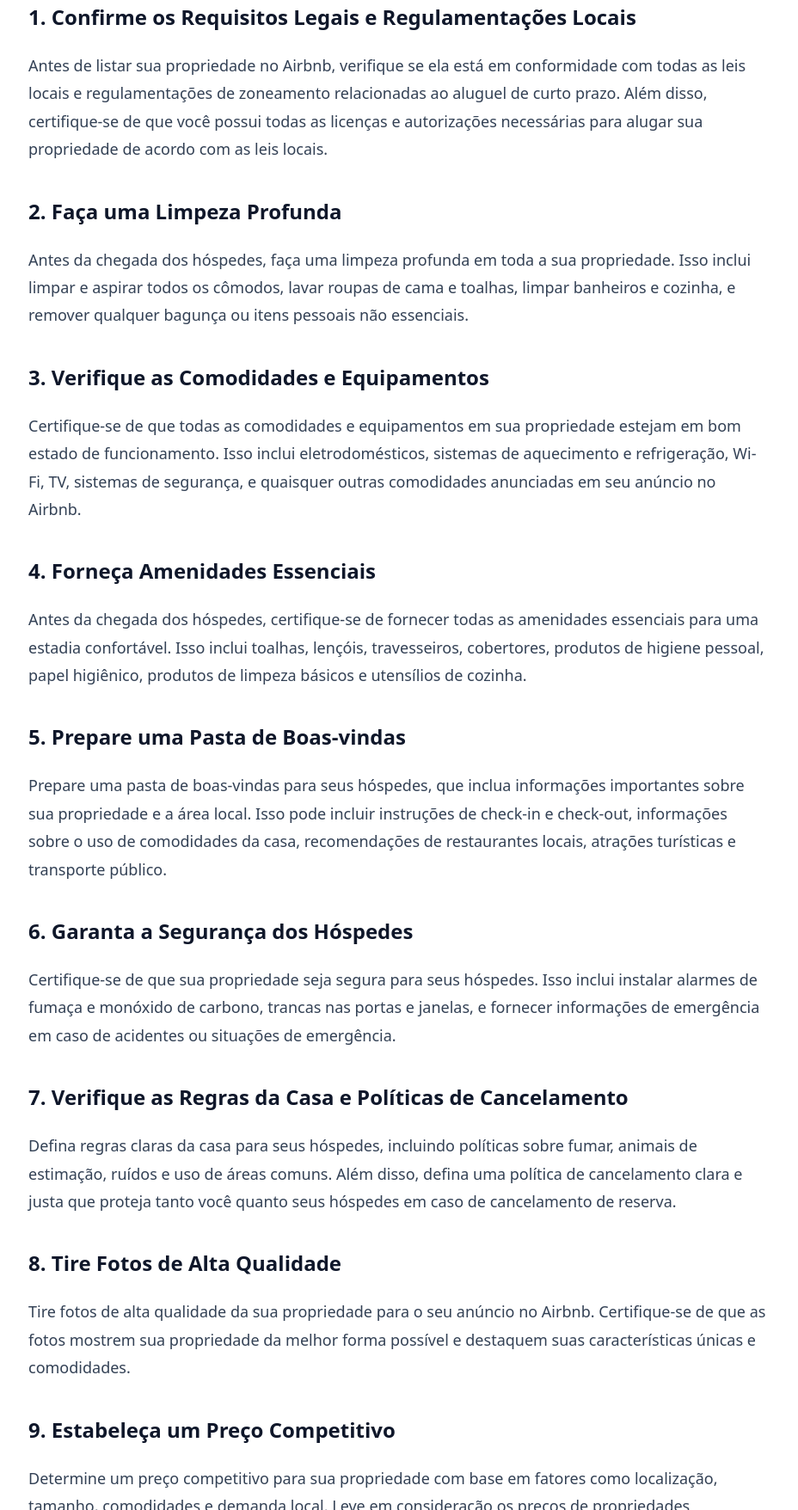
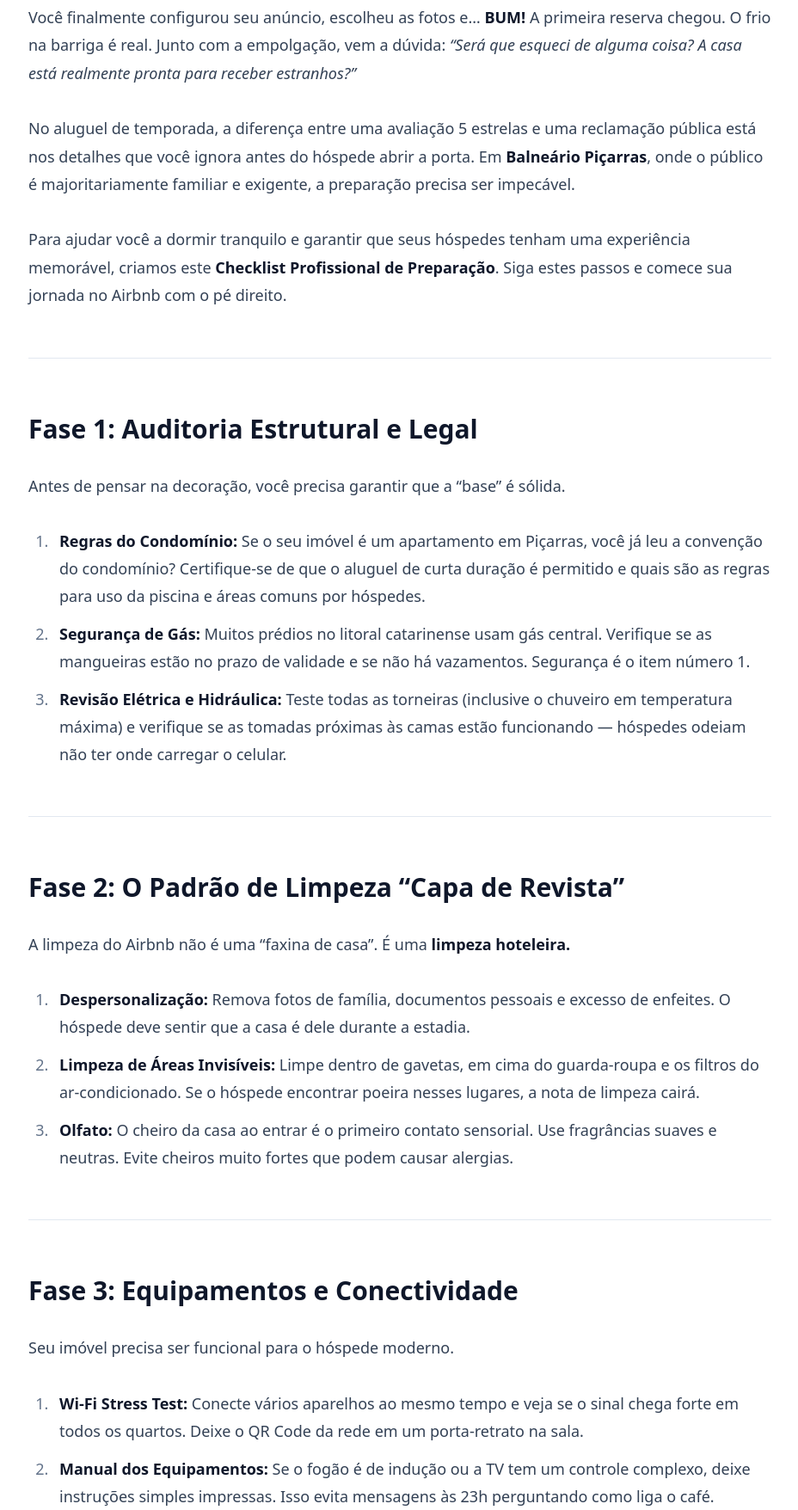
Before and after one commit to zuniojr/anfitriao-picarras, an Astro site: page /blog/checklist-de-preparacao-para-alugar-no-airbnb-tudo-o-que-voce-precisa-saber in a window 1280 px wide. Shown: the part 1044-2800 px from the top of the page at 86% size, without its empty margins (175-1103 px from the left). Built offline with nearby package versions, Linux system fonts and the light colour scheme; Astro itself is replaced by a stand-in of ours.

Commit message:
seo: otimizacao do checklist de preparacao Airbnb (Lote 3 - Post 2/10)

```diff
--- a/src/content/blog/checklist-de-preparacao-para-alugar-no-airbnb-tudo-o-que-voce-precisa-saber.md
+++ b/src/content/blog/checklist-de-preparacao-para-alugar-no-airbnb-tudo-o-que-voce-precisa-saber.md
@@ -1,61 +1,80 @@
 ---
-title: "Checklist de Preparação para Alugar no Airbnb: Tudo o que Você Precisa Saber"
-description: "Alugar sua propriedade no Airbnb pode ser uma excelente maneira de ganhar dinheiro extra e compartilhar sua casa com viajantes de todo o mundo. No entanto, para garantir uma experiência positiva pa..."
+title: "Checklist de Preparação Airbnb em Piçarras: O Guia Passo a Passo (2024)"
+description: "A primeira reserva está chegando? Não entre em pânico. Siga este checklist profissional para preparar seu imóvel em Piçarras e garantir o selo de Superhost."
 pubDate: 2024-06-09
 heroImage: "/images/blog/checkelist.avif"
+tags: ["Checklist", "Anfitrião", "Airbnb", "Preparação", "Piçarras"]
 ---
 
+Você finalmente configurou seu anúncio, escolheu as fotos e… **BUM!** A primeira reserva chegou. O frio na barriga é real. Junto com a empolgação, vem a dúvida: *"Será que esqueci de alguma coisa? A casa está realmente pronta para receber estranhos?"*
 
-### **1. Confirme os Requisitos Legais e Regulamentações Locais**
+No aluguel de temporada, a diferença entre uma avaliação 5 estrelas e uma reclamação pública está nos detalhes que você ignora antes do hóspede abrir a porta. Em **Balneário Piçarras**, onde o público é majoritariamente familiar e exigente, a preparação precisa ser impecável.
 
-Antes de listar sua propriedade no Airbnb, verifique se ela está em conformidade com todas as leis locais e regulamentações de zoneamento relacionadas ao aluguel de curto prazo. Além disso, certifique-se de que você possui todas as licenças e autorizações necessárias para alugar sua propriedade de acordo com as leis locais.
+Para ajudar você a dormir tranquilo e garantir que seus hóspedes tenham uma experiência memorável, criamos este **Checklist Profissional de Preparação**. Siga estes passos e comece sua jornada no Airbnb com o pé direito.
 
+---
 
-### **2. Faça uma Limpeza Profunda**
+## Fase 1: Auditoria Estrutural e Legal
 
-Antes da chegada dos hóspedes, faça uma limpeza profunda em toda a sua propriedade. Isso inclui limpar e aspirar todos os cômodos, lavar roupas de cama e toalhas, limpar banheiros e cozinha, e remover qualquer bagunça ou itens pessoais não essenciais.
+Antes de pensar na decoração, você precisa garantir que a "base" é sólida.
 
+1. **Regras do Condomínio:** Se o seu imóvel é um apartamento em Piçarras, você já leu a convenção do condomínio? Certifique-se de que o aluguel de curta duração é permitido e quais são as regras para uso da piscina e áreas comuns por hóspedes.
+2. **Segurança de Gás:** Muitos prédios no litoral catarinense usam gás central. Verifique se as mangueiras estão no prazo de validade e se não há vazamentos. Segurança é o item número 1.
+3. **Revisão Elétrica e Hidráulica:** Teste todas as torneiras (inclusive o chuveiro em temperatura máxima) e verifique se as tomadas próximas às camas estão funcionando — hóspedes odeiam não ter onde carregar o celular.
 
-### **3. Verifique as Comodidades e Equipamentos**
+---
 
-Certifique-se de que todas as comodidades e equipamentos em sua propriedade estejam em bom estado de funcionamento. Isso inclui eletrodomésticos, sistemas de aquecimento e refrigeração, Wi-Fi, TV, sistemas de segurança, e quaisquer outras comodidades anunciadas em seu anúncio no Airbnb.
+## Fase 2: O Padrão de Limpeza "Capa de Revista"
 
+A limpeza do Airbnb não é uma "faxina de casa". É uma **limpeza hoteleira.**
 
-### **4. Forneça Amenidades Essenciais**
+1. **Despersonalização:** Remova fotos de família, documentos pessoais e excesso de enfeites. O hóspede deve sentir que a casa é dele durante a estadia.
+2. **Limpeza de Áreas Invisíveis:** Limpe dentro de gavetas, em cima do guarda-roupa e os filtros do ar-condicionado. Se o hóspede encontrar poeira nesses lugares, a nota de limpeza cairá.
+3. **Olfato:** O cheiro da casa ao entrar é o primeiro contato sensorial. Use fragrâncias suaves e neutras. Evite cheiros muito fortes que podem causar alergias.
 
-Antes da chegada dos hóspedes, certifique-se de fornecer todas as amenidades essenciais para uma estadia confortável. Isso inclui toalhas, lençóis, travesseiros, cobertores, produtos de higiene pessoal, papel higiênico, produtos de limpeza básicos e utensílios de cozinha.
+---
 
+## Fase 3: Equipamentos e Conectividade
 
-### **5. Prepare uma Pasta de Boas-vindas**
+Seu imóvel precisa ser funcional para o hóspede moderno.
 
-Prepare uma pasta de boas-vindas para seus hóspedes, que inclua informações importantes sobre sua propriedade e a área local. Isso pode incluir instruções de check-in e check-out, informações sobre o uso de comodidades da casa, recomendações de restaurantes locais, atrações turísticas e transporte público.
+1. **Wi-Fi Stress Test:** Conecte vários aparelhos ao mesmo tempo e veja se o sinal chega forte em todos os quartos. Deixe o QR Code da rede em um porta-retrato na sala.
+2. **Manual dos Equipamentos:** Se o fogão é de indução ou a TV tem um controle complexo, deixe instruções simples impressas. Isso evita mensagens às 23h perguntando como liga o café.
+3. **Smart Lock:** Se você ainda usa chaves físicas, considere a troca por fechadura eletrônica. É a maior facilidade operacional que um anfitrião pode ter.
 
+---
 
-### **6. Garanta a Segurança dos Hóspedes**
+## Fase 4: O Kit de Boas-Vindas (O Fator Uau)
 
-Certifique-se de que sua propriedade seja segura para seus hóspedes. Isso inclui instalar alarmes de fumaça e monóxido de carbono, trancas nas portas e janelas, e fornecer informações de emergência em caso de acidentes ou situações de emergência.
+Hospitalidade é sobre fazer o hóspede se sentir esperado.
 
+1. **Guia Local de Piçarras:** Não deixe o hóspede perdido. Indique sua padaria favorita, o melhor supermercado e como chegar ao [Museu Oceanográfico](https://anfitriaopicarras.com/blog/museu-oceanografico-univali-uma-viagem-ao-fundo-do-mar).
+2. **Mimos de Chegada:** Uma nota escrita à mão, um pacotinho de café local ou até um galão de água mineral na geladeira são gestos pequenos que blindam você contra críticas futuras.
+3. **Kit Praia Completo:** Como falamos no [post sobre itens essenciais](https://anfitriaopicarras.com/blog/5-itens-essenciais-para-montar-um-imovel-de-airbnb), cadeiras e guarda-sol prontos para uso são fundamentais em Piçarras.
 
-### **7. Verifique as Regras da Casa e Políticas de Cancelamento**
+---
 
-Defina regras claras da casa para seus hóspedes, incluindo políticas sobre fumar, animais de estimação, ruídos e uso de áreas comuns. Além disso, defina uma política de cancelamento clara e justa que proteja tanto você quanto seus hóspedes em caso de cancelamento de reserva.
+## Fase 5: Segurança e Emergência
 
+Mostre que você se importa com o bem-estar do hóspede.
 
-### **8. Tire Fotos de Alta Qualidade**
+1. **Kit de Primeiros Socorros:** Curativos, antisséptico e termômetro.
+2. **Contatos de Emergência:** Deixe visível o número dos Bombeiros, Polícia e um contato seu (ou da sua gestora) que realmente atenda 24h.
+3. **Seguro Airbnb (AirCover):** Verifique se o seu imóvel cumpre os requisitos para estar protegido pela plataforma caso ocorra algum dano.
 
-Tire fotos de alta qualidade da sua propriedade para o seu anúncio no Airbnb. Certifique-se de que as fotos mostrem sua propriedade da melhor forma possível e destaquem suas características únicas e comodidades.
+---
 
+## O Desafio da Consistência: Por que Delegar?
 
-### **9. Estabeleça um Preço Competitivo**
+Manter esse checklist impecável em todas as reservas (check-in na sexta, check-out no domingo, outra entrada na segunda) é exaustivo. A maioria dos proprietários desiste do Airbnb após 6 meses devido à carga operacional.
 
-Determine um preço competitivo para sua propriedade com base em fatores como localização, tamanho, comodidades e demanda local. Leve em consideração os preços de propriedades semelhantes na sua área e ajuste seu preço conforme necessário para atrair hóspedes.
+É por isso que a **Anfitrião Piçarras** existe. Nós transformamos este checklist em um processo automatizado e profissional. Nossa equipe de governança segue cada passo rigorosamente, garantindo que você receba o lucro da temporada sem nunca ter que conferir se o filtro do ar-condicionado está limpo.
 
+**Quer uma operação de Airbnb profissional e livre de estresse em Piçarras?**
 
-### **10. Esteja Disponível para os Hóspedes**
+Deixe a parte chata com a gente e foque apenas no faturamento. Nós cuidamos de cada detalhe deste checklist para você.
 
-Esteja disponível para seus hóspedes durante toda a sua estadia para responder a quaisquer perguntas ou preocupações que possam surgir. Mantenha-se acessível através do sistema de mensagens do Airbnb e forneça informações de contato de emergência, caso seja necessário.
+**[Clique aqui e saiba como a Anfitrião Piçarras profissionaliza a preparação do seu imóvel!]**
 
-
-### **Conclusão**
-
-Ao seguir este checklist abrangente, você estará bem preparado para alugar sua propriedade no Airbnb e oferecer uma experiência excepcional para seus hóspedes. Lembre-se de que a preparação adequada é a chave para o sucesso como anfitrião no Airbnb, então dedique
+---
+*Gostou deste checklist? Veja também como aumentar sua lucratividade aceitando pets no nosso post sobre [Airbnb Pet-Friendly em Piçarras].*
```
